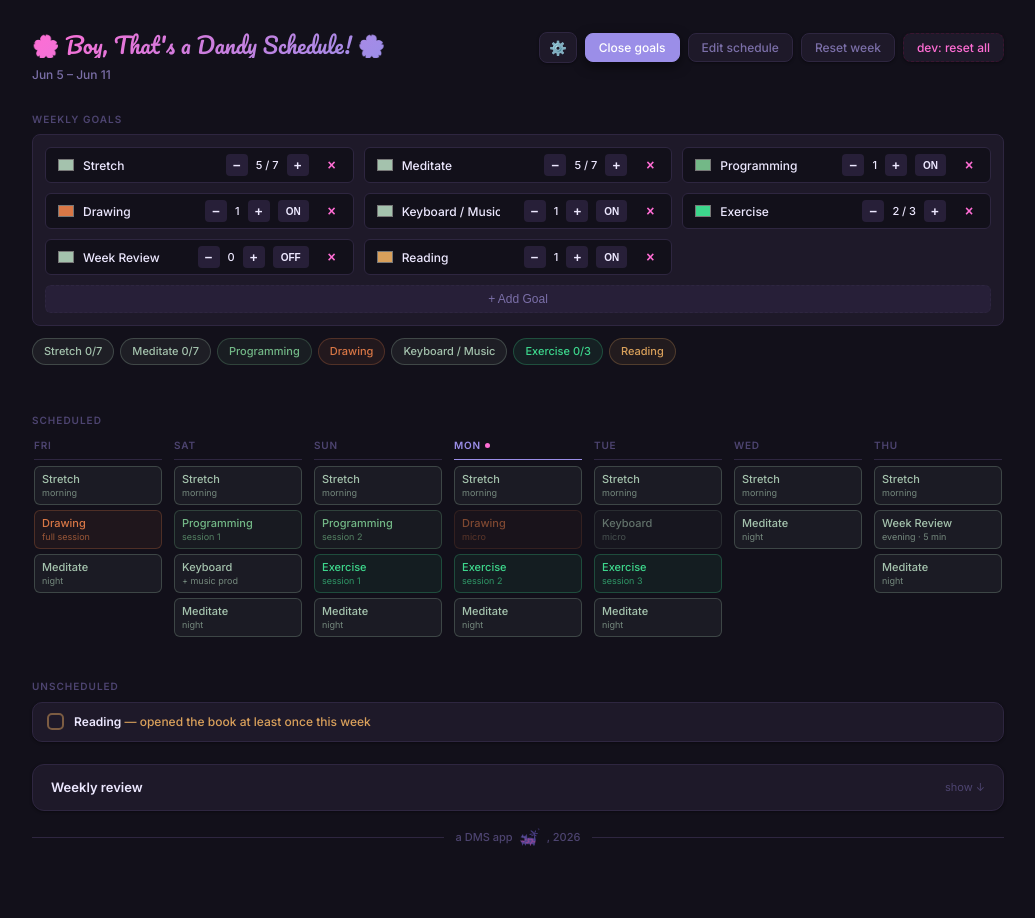
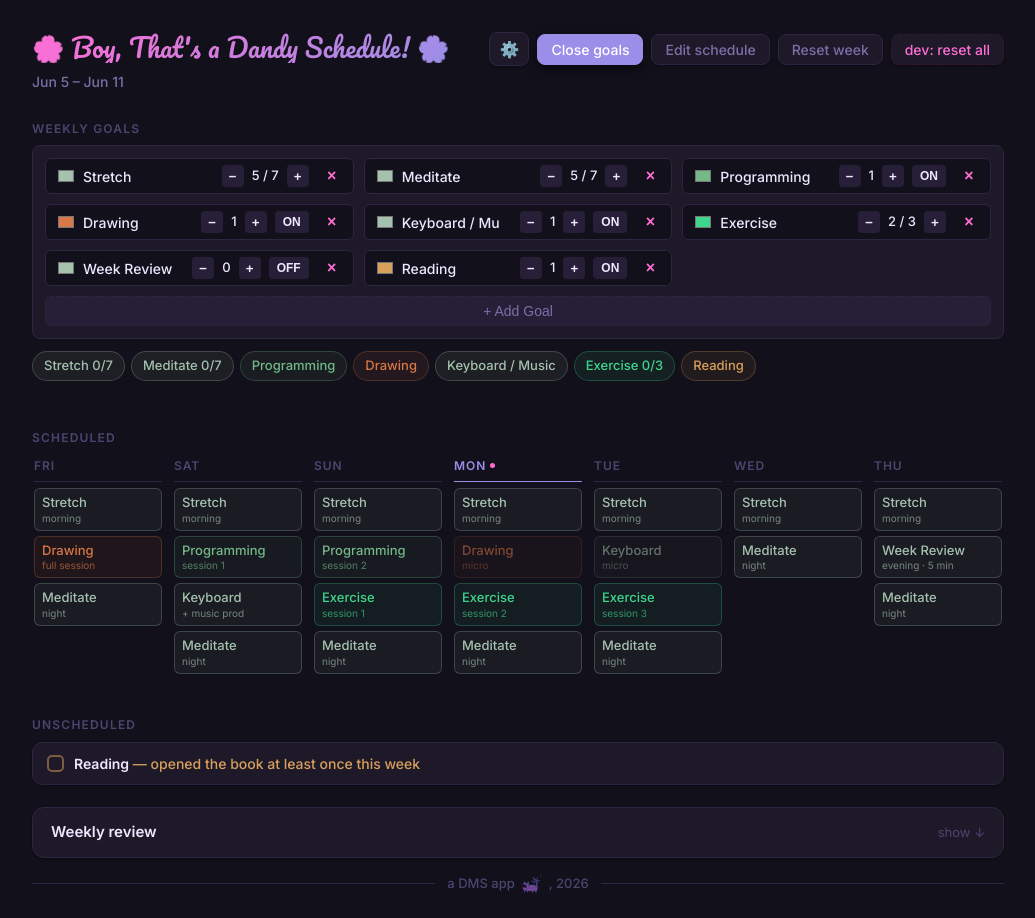
Before and after one commit to Walabrolu4/Boy-Thats-a-Dandy-Schedule-, a Svelte app: page / in a window 1280 px wide. Both pictures are taken after a click on the button "Manage goals". Shown: the whole page, without its empty margins (122-1157 px from the left). Before the commit the page ends 871 px from the top, so only its background shows below. Built offline with nearby package versions, Linux system fonts and the light colour scheme.

Commit message:
style: Scale typography globally for improved desktop readability

```diff
--- a/src/app.css
+++ b/src/app.css
@@ -306,7 +306,7 @@ body {
   background: var(--bg);
   color: var(--text);
   min-height: 100vh;
-  font-size: 14px;
+  font-size: 16px;
   line-height: 1.5;
 }
 
@@ -328,7 +328,7 @@ body {
 }
 
 .header-left h1 {
-  font-size: 22px;
+  font-size: 26px;
   font-weight: 400;
   font-family: 'Pacifico', cursive;
   letter-spacing: 0;
@@ -341,7 +341,7 @@ body {
 }
 
 .week-label {
-  font-size: 12px;
+  font-size: 14px;
   color: var(--text-muted);
   margin-top: 8px;
   font-weight: 500;
@@ -354,7 +354,7 @@ body {
   border: 1px solid var(--border);
   border-radius: 8px;
   padding: 6px 13px;
-  font-size: 12px;
+  font-size: 14px;
   font-weight: 500;
   cursor: pointer;
   color: var(--text-muted);
@@ -393,7 +393,7 @@ body {
    SECTION HEADINGS
    ══════════════════════════════════════════════════════════════ */
 .section-heading {
-  font-size: 10px;
+  font-size: 12px;
   font-weight: 600;
   color: var(--text-faint);
   text-transform: uppercase;
@@ -412,7 +412,7 @@ body {
   margin-bottom: 7px;
 }
 .mvw-label {
-  font-size: 10px;
+  font-size: 12px;
   font-weight: 600;
   color: var(--text-faint);
   text-transform: uppercase;
@@ -422,7 +422,7 @@ body {
   background: none;
   border: none;
   color: var(--purple);
-  font-size: 10px;
+  font-size: 12px;
   font-weight: 600;
   text-transform: uppercase;
   letter-spacing: 0.05em;
@@ -445,7 +445,7 @@ body {
   display: flex;
   justify-content: space-between;
   align-items: center;
-  font-size: 12px;
+  font-size: 14px;
   font-weight: 500;
   color: var(--text);
   background: var(--bg);
@@ -457,7 +457,7 @@ body {
   display: flex;
   align-items: center;
   gap: 8px;
-  font-size: 11px;
+  font-size: 13px;
 }
 .config-controls button {
   background: var(--surface-hover);
@@ -480,7 +480,7 @@ body {
 .mvw-chips { display: flex; flex-wrap: wrap; gap: 6px; }
 
 .chip {
-  font-size: 11px;
+  font-size: 13px;
   font-weight: 500;
   padding: 4px 11px;
   border-radius: 20px;
@@ -528,7 +528,7 @@ body {
 }
 
 .day-header {
-  font-size: 10px;
+  font-size: 12px;
   font-weight: 600;
   color: var(--text-faint);
   text-transform: uppercase;
@@ -559,7 +559,7 @@ body {
 .session {
   border-radius: 6px;
   padding: 5px 7px;
-  font-size: 11px;
+  font-size: 13px;
   font-weight: 500;
   cursor: grab;
   line-height: 1.3;
@@ -591,11 +591,11 @@ body {
   background: rgba(255, 77, 196, 0.22);
   align-items: center;
   justify-content: center;
-  font-size: 8px;
+  font-size: 9px;
   color: var(--pink);
 }
 .note {
-  font-size: 9px;
+  font-size: 10px;
   font-weight: 400;
   opacity: 0.65;
   display: block;
@@ -623,7 +623,7 @@ body {
   width: 15px; height: 15px;
   border-radius: 50%;
   border: none; cursor: pointer;
-  font-size: 10px; line-height: 1;
+  font-size: 12px; line-height: 1;
   display: flex; align-items: center; justify-content: center;
   color: inherit; padding: 0;
   font-family: inherit;
@@ -638,7 +638,7 @@ body {
   border: 1px dashed var(--border);
   border-radius: 6px;
   padding: 5px 7px;
-  font-size: 10px;
+  font-size: 12px;
   color: var(--text-faint);
   cursor: pointer;
   width: 100%;
@@ -670,7 +670,7 @@ body {
   border: 1px solid var(--border);
   border-radius: 5px;
   padding: 4px 7px;
-  font-size: 11px;
+  font-size: 13px;
   font-family: inherit;
   width: 100%;
   background: var(--bg);
@@ -685,7 +685,7 @@ body {
 
 .type-picker { display: flex; flex-wrap: wrap; gap: 3px; }
 .type-opt {
-  font-size: 9px;
+  font-size: 10px;
   font-weight: 600;
   padding: 2px 7px;
   border-radius: 4px;
@@ -701,7 +701,7 @@ body {
   border: 1px solid var(--border);
   border-radius: 4px;
   padding: 3px 8px;
-  font-size: 9px;
+  font-size: 10px;
   font-weight: 500;
   color: var(--text-faint);
   cursor: pointer;
@@ -724,7 +724,7 @@ body {
   border: none;
   border-radius: 5px;
   padding: 4px 11px;
-  font-size: 11px;
+  font-size: 13px;
   font-weight: 600;
   cursor: pointer;
   font-family: inherit;
@@ -737,7 +737,7 @@ body {
   border: 1px solid var(--border);
   border-radius: 5px;
   padding: 4px 8px;
-  font-size: 11px;
+  font-size: 13px;
   cursor: pointer;
   font-family: inherit;
   color: var(--text-muted);
@@ -777,7 +777,7 @@ body {
   border-radius: 50%;
   background: rgba(123, 104, 212, 0.10);
   border: none; cursor: pointer;
-  font-size: 14px;
+  font-size: 16px;
   display: flex; align-items: center; justify-content: center;
   color: var(--text-muted);
   font-family: inherit;
@@ -791,7 +791,7 @@ body {
   border: 1px dashed var(--border);
   border-radius: 10px;
   padding: 9px 14px;
-  font-size: 11px;
+  font-size: 13px;
   font-weight: 500;
   color: var(--text-faint);
   cursor: pointer;
@@ -820,7 +820,7 @@ body {
   border: 1px solid var(--border);
   border-radius: 5px;
   padding: 5px 8px;
-  font-size: 12px;
+  font-size: 14px;
   font-family: inherit;
   width: 100%;
   background: var(--bg);
@@ -842,7 +842,7 @@ body {
   border-radius: 5px;
   border: 2px solid var(--border-strong);
   display: flex; align-items: center; justify-content: center;
-  font-size: 10px;
+  font-size: 12px;
   transition: all 0.18s;
 }
 .r-check.done {
@@ -851,7 +851,7 @@ body {
   color: var(--pink);
   font-weight: 700;
 }
-.reading-text { font-size: 12px; color: var(--text-muted); font-weight: 500; }
+.reading-text { font-size: 14px; color: var(--text-muted); font-weight: 500; }
 .reading-text strong { color: var(--text); font-weight: 600; }
 
 /* ══════════════════════════════════════════════════════════════
@@ -870,13 +870,13 @@ body {
   align-items: center;
   padding: 13px 18px;
   cursor: pointer;
-  font-size: 13px;
+  font-size: 15px;
   font-weight: 600;
   color: var(--text);
   transition: background 0.15s;
 }
 .review-toggle:hover { background: var(--surface-hover); }
-.toggle-hint { font-size: 11px; color: var(--text-faint); font-weight: 400; }
+.toggle-hint { font-size: 13px; color: var(--text-faint); font-weight: 400; }
 
 .review-body {
   padding: 16px 18px;
@@ -886,7 +886,7 @@ body {
 .review-body.open { display: block; }
 
 .q-label {
-  font-size: 11px;
+  font-size: 13px;
   font-weight: 600;
   color: var(--text-muted);
   margin-bottom: 5px;
@@ -901,7 +901,7 @@ textarea {
   border: 1px solid var(--border);
   border-radius: 7px;
   padding: 8px 11px;
-  font-size: 13px;
+  font-size: 15px;
   font-family: inherit;
   resize: vertical;
   min-height: 60px;
@@ -929,7 +929,7 @@ textarea:focus {
   border: none;
   border-radius: 8px;
   padding: 8px 18px;
-  font-size: 12px;
+  font-size: 14px;
   font-weight: 600;
   cursor: pointer;
   font-family: inherit;
@@ -945,7 +945,7 @@ textarea:focus {
 .save-to-file-btn:disabled { opacity: 0.5; cursor: default; transform: none; box-shadow: none; }
 
 .saved-flash {
-  font-size: 11px;
+  font-size: 13px;
   font-weight: 600;
   color: var(--success);
   opacity: 0;
@@ -971,7 +971,7 @@ textarea:focus {
   border-top: 1px solid var(--border);
 }
 .legend-item {
-  font-size: 10px;
+  font-size: 12px;
   font-weight: 600;
   padding: 3px 9px;
   border-radius: 5px;
@@ -988,7 +988,7 @@ textarea:focus {
 .footer-rule { flex: 1; height: 1px; background: var(--border); }
 .footer-content {
   display: flex; align-items: center; gap: 7px;
-  font-size: 11px;
+  font-size: 13px;
   font-weight: 500;
   color: var(--text-faint);
   white-space: nowrap;
@@ -1008,7 +1008,7 @@ textarea:focus {
 @media (max-width: 600px) {
   .week-grid { grid-template-columns: 1fr; gap: 1rem; }
   .day-col { border-radius: 12px; border: 1px solid var(--border); padding-bottom: 12px; }
-  .day-header { padding: 12px; font-size: 16px; }
+  .day-header { padding: 12px; font-size: 18px; }
   .app { padding: 1rem 0.75rem 0.5rem; }
 
   /* Header stacking */
@@ -1020,18 +1020,18 @@ textarea:focus {
   /* Touch targets (minimum 44x44px for buttons) */
   .btn, .icon-btn, .review-toggle { min-height: 44px; }
   .icon-btn { min-width: 44px; display: flex; align-items: center; justify-content: center; }
-  .del-btn, .edit-btn { width: 28px; height: 28px; font-size: 14px; }
+  .del-btn, .edit-btn { width: 28px; height: 28px; font-size: 16px; }
 
   /* Sessions padding */
-  .session { padding: 12px 14px; font-size: 14px; min-height: 44px; display: flex; flex-wrap: wrap; align-items: center; }
-  .session .note { font-size: 11px; display: block; width: 100%; margin-top: 4px; }
-  .check { width: 18px; height: 18px; font-size: 10px; top: 50%; transform: translateY(-50%); right: 12px; }
+  .session { padding: 12px 14px; font-size: 16px; min-height: 44px; display: flex; flex-wrap: wrap; align-items: center; }
+  .session .note { font-size: 13px; display: block; width: 100%; margin-top: 4px; }
+  .check { width: 18px; height: 18px; font-size: 12px; top: 50%; transform: translateY(-50%); right: 12px; }
   .session.checkable { padding-right: 40px; }
 
   /* Inputs */
   input, textarea, .add-day-btn { min-height: 44px; }
   .type-picker { flex-wrap: wrap; gap: 8px; }
-  .type-opt { padding: 8px 12px; font-size: 12px; }
+  .type-opt { padding: 8px 12px; font-size: 14px; }
 
   .review-card, .tasks-section { border-radius: 12px; margin-top: 1.5rem; }
 
@@ -1061,7 +1061,7 @@ textarea:focus {
 .tab-chip {
   padding: 6px 12px;
   border-radius: 16px;
-  font-size: 13px;
+  font-size: 15px;
   font-weight: 600;
   white-space: nowrap;
   background: var(--surface);
@@ -1094,7 +1094,7 @@ textarea:focus {
   border: 1px solid var(--border-strong);
   border-radius: 6px;
   padding: 8px;
-  font-size: 16px;
+  font-size: 18px;
   font-weight: bold;
   color: var(--text);
 }
@@ -1105,7 +1105,7 @@ textarea:focus {
   border: 1px solid var(--border-strong);
   border-radius: 6px;
   padding: 8px;
-  font-size: 14px;
+  font-size: 16px;
   color: var(--text);
 }
 
--- a/src/components/MvwChips.svelte
+++ b/src/components/MvwChips.svelte
@@ -129,15 +129,15 @@
               <button onclick={() => adjustTarget(tag, -1)}>−</button>
               <span>{tag.mvwTarget}</span>
               <button onclick={() => adjustTarget(tag, 1)}>+</button>
-              <button onclick={() => toggleBool(tag)} style="width: auto; padding: 0 8px; font-size: 10px;">
+              <button onclick={() => toggleBool(tag)} style="width: auto; padding: 0 8px; font-size: 12px;">
                 {tag.mvwTarget > 0 ? 'ON' : 'OFF'}
               </button>
             {/if}
-            <button onclick={() => promptDeleteTag(tag)} style="color: var(--pink); background: none; font-size: 14px; margin-left: 4px;" title="Delete Goal">×</button>
+            <button onclick={() => promptDeleteTag(tag)} style="color: var(--pink); background: none; font-size: 16px; margin-left: 4px;" title="Delete Goal">×</button>
           </div>
         </div>
       {/each}
-      <button onclick={addTag} style="grid-column: 1 / -1; padding: 6px; background: var(--surface-hover); border: 1px dashed var(--border); color: var(--text-muted); cursor: pointer; border-radius: 6px; font-size: 12px; font-weight: 500;">+ Add Goal</button>
+      <button onclick={addTag} style="grid-column: 1 / -1; padding: 6px; background: var(--surface-hover); border: 1px dashed var(--border); color: var(--text-muted); cursor: pointer; border-radius: 6px; font-size: 14px; font-weight: 500;">+ Add Goal</button>
     </div>
   {/if}
 
@@ -158,12 +158,12 @@
   <div class="modal-overlay" onclick={cancelDeleteTag}>
     <!-- svelte-ignore a11y_click_events_have_key_events --><!-- svelte-ignore a11y_no_static_element_interactions -->
     <div class="modal-content" onclick={e => e.stopPropagation()}>
-      <h3 style="margin: 0 0 10px 0; font-size: 16px; color: var(--text);">Delete {tagToDelete.label}?</h3>
-      <p style="font-size: 13px; color: var(--text-muted); margin: 0 0 16px 0; line-height: 1.4;">
+      <h3 style="margin: 0 0 10px 0; font-size: 18px; color: var(--text);">Delete {tagToDelete.label}?</h3>
+      <p style="font-size: 15px; color: var(--text-muted); margin: 0 0 16px 0; line-height: 1.4;">
         Removing this goal will affect tasks and scheduled sessions currently using it.
       </p>
 
-      <label style="display: flex; align-items: flex-start; gap: 8px; font-size: 13px; margin-bottom: 24px; cursor: pointer; color: var(--text);">
+      <label style="display: flex; align-items: flex-start; gap: 8px; font-size: 15px; margin-bottom: 24px; cursor: pointer; color: var(--text);">
         <input type="checkbox" bind:checked={deleteAllTasks} style="margin-top: 2px;">
         <span>Delete all tasks and scheduled sessions associated with this goal</span>
       </label>
--- a/src/components/ThemePicker.svelte
+++ b/src/components/ThemePicker.svelte
@@ -65,7 +65,7 @@
   }
   .btn-icon {
     padding: 6px 9px;
-    font-size: 14px;
+    font-size: 16px;
     display: flex;
     align-items: center;
     justify-content: center;
@@ -84,7 +84,7 @@
   }
   .dropdown-item {
     padding: 6px 12px;
-    font-size: 12px;
+    font-size: 14px;
     font-weight: 500;
     color: var(--text-muted);
     border-radius: 4px;
```
